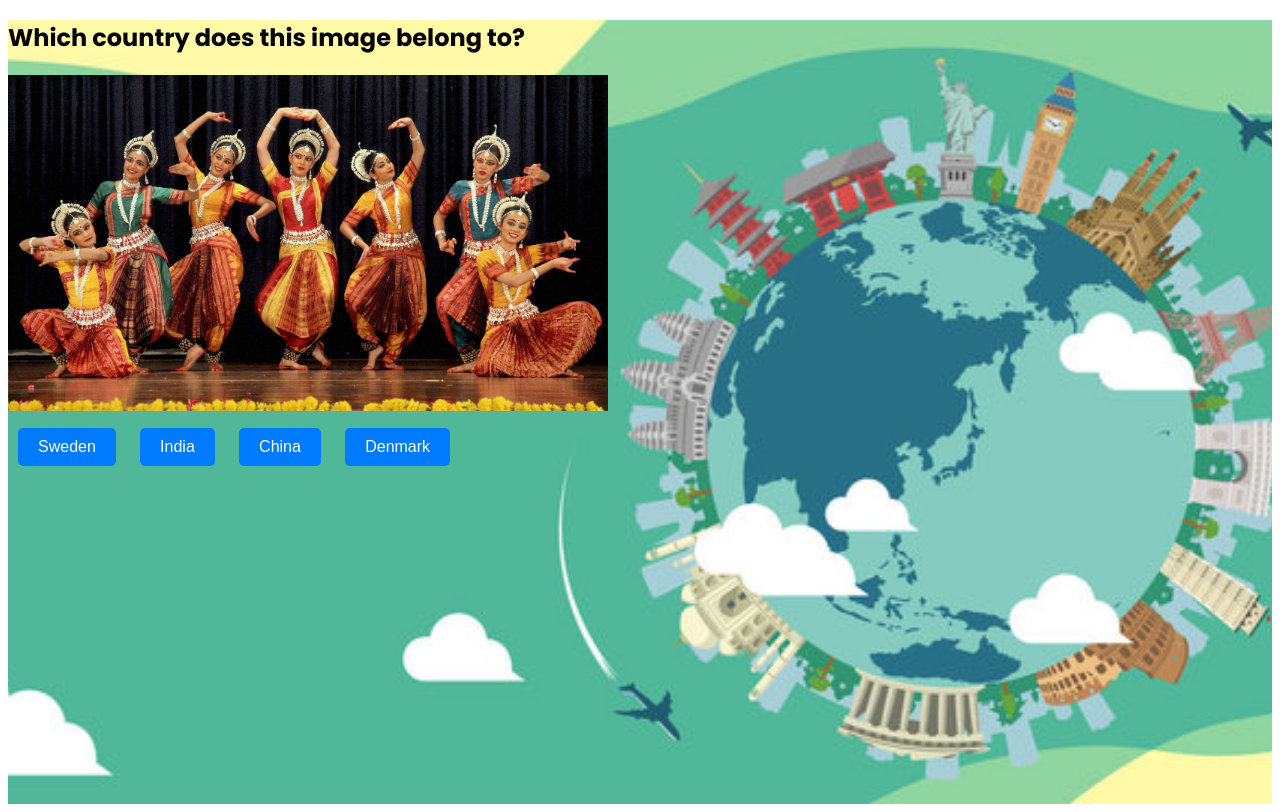
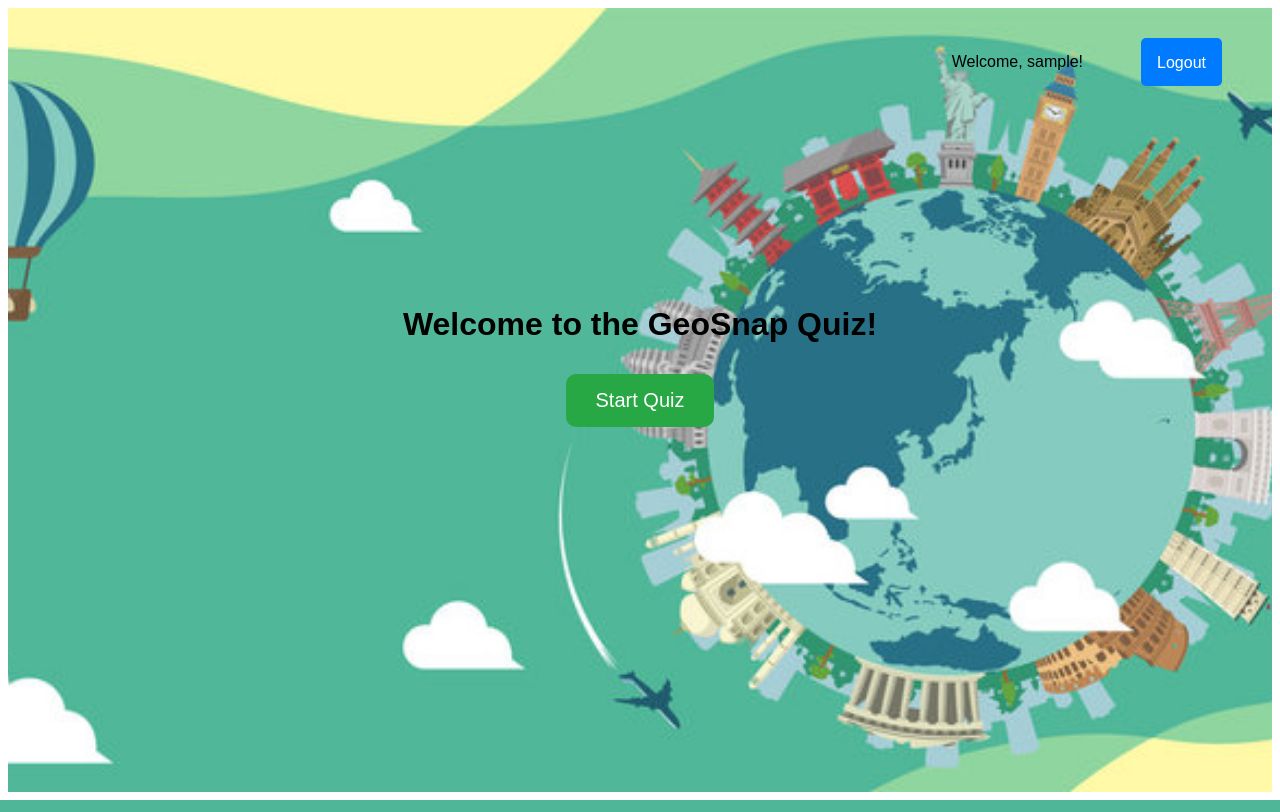
Before and after one commit to Dyglee/Geo-snap-quiz, a Flask app: page /quiz in a window 1280 px wide. Run offline with Flask 2, Linux system fonts and the light colour scheme; the visitor is signed in with stand-in values (Sample User, id 1).

Commit message:
logic for quiz questions and score

```diff
--- a/app/routes.py
+++ b/app/routes.py
@@ -65,13 +65,24 @@ def login():
 @main_routes.route('/quiz')
 @login_required
 def quiz():
+    # Render the initial quiz page
+    return render_template('quiz.html')
+
+@main_routes.route('/get_question', methods=['GET'])
+@login_required
+def get_question():
+    # Get a random country and image
     correct_country, image_path = get_random_country_image()
 
-    # Step 2: Generate quiz options
+    # Generate quiz options
     quiz_options = generate_quiz_options(correct_country)
 
-    # Render the quiz page with the image and options
-    return render_template('quiz.html', image_path=image_path, quiz_options=quiz_options, correct_country=correct_country)
+    # Return the quiz data as JSON
+    return jsonify({
+        'image_path': url_for('static', filename=image_path),
+        'quiz_options': quiz_options,
+        'correct_country': correct_country
+    })
 
 @main_routes.route('/logout')
 def logout():
--- a/app/static/js/scripts.js
+++ b/app/static/js/scripts.js
@@ -29,3 +29,69 @@ function validateSignupForm() {
 
     return true;  // Allow form submission if validation passes
 }
+
+document.addEventListener("DOMContentLoaded", function() {
+    const startQuizBtn = document.getElementById("start-quiz-btn");
+    const startQuizSection = document.getElementById("start-quiz-section");
+    const quizSection = document.getElementById("quiz-section");
+    const quizImage = document.getElementById("quiz-image");
+    const quizOptionsContainer = document.getElementById("quiz-options");
+
+    // Quiz tracking variables
+    let score = 0;
+    let questionNumber = 0;
+    const totalQuestions = 20;
+
+    // Event listener to start the quiz
+    startQuizBtn.addEventListener("click", function() {
+        startQuizSection.style.display = "none";  // Hide start button section
+        quizSection.style.display = "block";      // Show quiz section
+        loadNextQuestion();                       // Load the first question
+    });
+
+    // Function to fetch and display the next question
+    function loadNextQuestion() {
+        if (questionNumber < totalQuestions) {
+            // Fetch new quiz question from the server
+            fetch("/get_question")
+                .then(response => response.json())
+                .then(data => {
+                    // Display the new image and options
+                    quizImage.src = data.image_path;  // Directly assign the correct image path
+                    quizOptionsContainer.innerHTML = '';  // Clear previous options
+
+                    data.quiz_options.forEach(option => {
+                        const optionButton = document.createElement('button');
+                        optionButton.textContent = option;
+                        optionButton.classList.add('option-btn');
+                        optionButton.addEventListener('click', function() {
+                            checkAnswer(option, data.correct_country);
+                        });
+                        quizOptionsContainer.appendChild(optionButton);
+                    });
+                });
+        } else {
+            // End the quiz and show the score
+            endQuiz();
+        }
+    }
+
+    // Function to check the answer and update the score
+    function checkAnswer(selectedCountry, correctCountry) {
+        if (selectedCountry === correctCountry) {
+            score++;  // Increase score for correct answer
+        }
+
+        questionNumber++;  // Move to the next question
+
+        // Load the next question or end the quiz
+        loadNextQuestion();
+    }
+
+    // Function to end the quiz and display the final score
+    function endQuiz() {
+        quizSection.innerHTML = `<h2>Quiz Complete!</h2>
+                                 <p>Your final score is ${score} out of ${totalQuestions}.</p>
+                                 <button onclick="window.location.href='/quiz';" class="start-over-btn">Play Again</button>`;
+    }
+});
--- a/app/templates/quiz.html
+++ b/app/templates/quiz.html
@@ -5,34 +5,39 @@
     <meta name="viewport" content="width=device-width, initial-scale=1.0">
     <title>GeoSnap Quiz</title>
     <link rel="stylesheet" href="{{ url_for('static', filename='css/styles.css') }}">
-    <link rel="preconnect" href="https://fonts.googleapis.com">
-    <link rel="preconnect" href="https://fonts.gstatic.com" crossorigin>
-    <link href="https://fonts.googleapis.com/css2?family=Poppins:wght@400;600;700&display=swap" rel="stylesheet">
 </head>
 <body>
     <div class="container">
-        <h2>Which country does this image belong to?</h2>
+        <!-- Navigation bar -->
+        <nav>
+            <div class="nav-left">
+                <!-- Add left-side navbar items if needed -->
+            </div>
+            <div class="nav-right">
+                <p>Welcome, {{ current_user.username }}!</p>
+                <button onclick="window.location.href='{{ url_for('main_routes.logout') }}';" class="logout-btn">Logout</button>
+            </div>
+        </nav>
 
-        <!-- Display the quiz image -->
-        <img class="quiz-img" src="{{ url_for('static', filename=image_path) }}" alt="Country Image" style="width:600px;height:auto;">
+        <!-- Initial content with Start Quiz button -->
+        <div id="start-quiz-section" style="text-align: center; margin-top: 15%;">
+            <h1>Welcome to the GeoSnap Quiz!</h1>
+            <button id="start-quiz-btn" class="start-quiz-btn">Start Quiz</button>
+        </div>
 
-        <!-- Display the quiz options as buttons -->
-        <div class="quiz-options">
-            {% for option in quiz_options %}
-                <button onclick="checkAnswer('{{ option }}')">{{ option }}</button>
-            {% endfor %}
+        <!-- Quiz content (initially hidden) -->
+        <div id="quiz-section" style="display: none; text-align: center;">
+            <h2>Which country does this image belong to?</h2>
+
+            <!-- Display the quiz image -->
+            <img id="quiz-image" class="quiz-img" src="" alt="Country Image" style="width:800px;height:600px;object-fit: cover;object-position:center; ">
+
+            <!-- Display the quiz options as buttons -->
+            <div id="quiz-options" class="quiz-options"></div>
         </div>
     </div>
 
-    <script>
-        function checkAnswer(selectedCountry) {
-            const correctCountry = "{{ correct_country }}";
-            if (selectedCountry === correctCountry) {
-                alert("Correct!");
-            } else {
-                alert("Incorrect! The correct answer was " + correctCountry);
-            }
-        }
-    </script>
+    <!-- Include the scripts -->
+    <script src="{{ url_for('static', filename='js/scripts.js') }}"></script>
 </body>
 </html>
--- a/app/utils.py
+++ b/app/utils.py
@@ -1,31 +1,29 @@
 import os
 import random
 
-# Path to the Quiz-images folder (update to be relative to the app's directory)
+# Define the path to the Quiz-images folder
 IMAGE_DIR = 'app/static/images/Quiz-images'
 
-# Function to get a random country folder and image
 def get_random_country_image():
-    # Get a list of all country folders
+    # Get a list of all folders (countries) in the Quiz-images directory
     country_folders = [f for f in os.listdir(IMAGE_DIR) if os.path.isdir(os.path.join(IMAGE_DIR, f))]
 
-    # Select a random country folder
+    # Select a random country (folder)
     selected_country = random.choice(country_folders)
 
     # Path to the selected country's folder
     country_path = os.path.join(IMAGE_DIR, selected_country)
 
-    # Get all image files (supports png, jpg, jfif)
+    # Get all image files in the selected country folder (supports png, jpg, jfif)
     image_files = [f for f in os.listdir(country_path) if f.endswith(('png', 'jpg', 'jfif'))]
 
-    # Select a random image from the folder
+    # Select a random image file from the folder
     selected_image = random.choice(image_files)
 
-    # Return the selected country and image path
-    image_path = f'images/Quiz-images/{selected_country}/{selected_image}'  # Relative to the static folder
+    # Return the country name and the image path (relative to static folder)
+    image_path = f'images/Quiz-images/{selected_country}/{selected_image}'
     return selected_country, image_path
 
-# Function to generate quiz options
 def generate_quiz_options(correct_country, num_options=4):
     # Get the list of all country folders again
     country_folders = [f for f in os.listdir(IMAGE_DIR) if os.path.isdir(os.path.join(IMAGE_DIR, f))]
```
